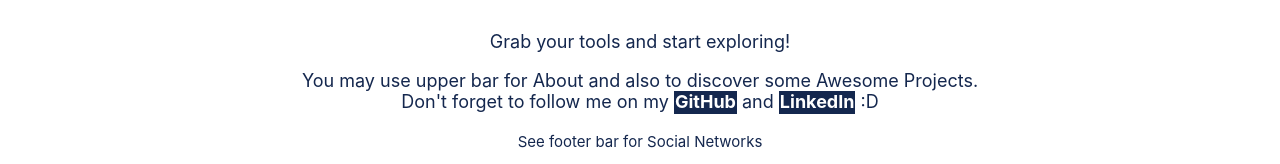
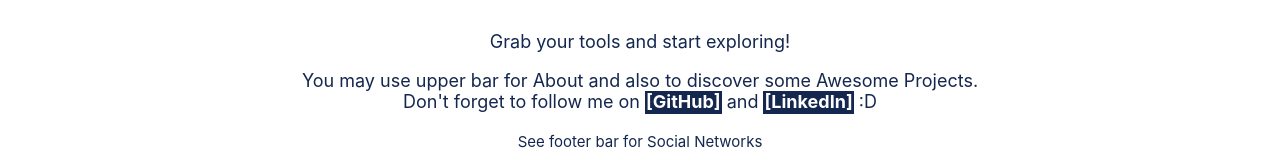
Before and after one commit to maurochiozzi/maurochiozzi.github.io, a React (Create React App) app: page /#/ in a window 1280 px wide. Shown: the part 508-672 px from the top of the page. Built offline with nearby package versions, Linux system fonts and the light colour scheme; the HTML template or start-up script is replaced by a standard one.

Commit message:
small changes on homepage

```diff
--- a/src/pages/home/index.js
+++ b/src/pages/home/index.js
@@ -29,9 +29,9 @@ export default function Home() {
         <p>
           You may use upper bar for About and also to discover some Awesome
           Projects. <br />
-          Don't forget to follow me on my{" "}
-          <span className="highlight">GitHub</span> and{" "}
-          <span className="highlight">LinkedIn</span> :D
+          Don't forget to follow me on{" "}
+          <span className="highlight">[GitHub]</span> and{" "}
+          <span className="highlight">[LinkedIn]</span> :D
         </p>
         <small>See footer bar for Social Networks</small>
       </div>
--- a/src/pages/home/styles.js
+++ b/src/pages/home/styles.js
@@ -3,6 +3,8 @@ import styled from "styled-components";
 export const Content = styled.div`
   width: 100%;
   margin: 0;
+  padding-top: 50px;
+  padding-bottom: 50px;
 
   font-size: 18px;
   text-align: center;
@@ -26,7 +28,7 @@ export const Content = styled.div`
   .main-content {
     font-size: calc(10px + 5vmin);
 
-    width: 60%;
+    width: 70%;
     padding-left: 10%;
 
     vertical-align: middle;
@@ -48,7 +50,7 @@ export const Content = styled.div`
 
   .picture-content {
     margin: auto;
-    width: 40%;
+    width: 30%;
     padding-left: 30px;
 
     vertical-align: middle;
```
